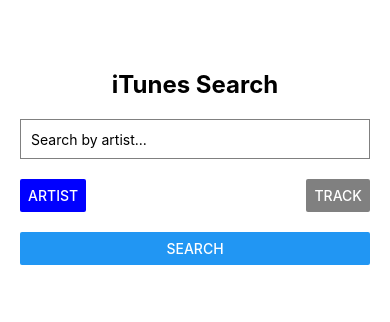
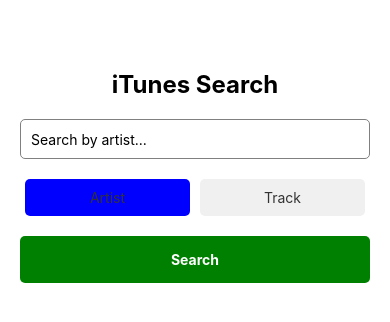
Before and after one commit to MargYre/ReactNative-itune, a React Native app in the folder ituneApp/: screen / in a window 390 px wide. Shown: the top 322 px of the page. Built offline with nearby package versions, Linux system fonts and the light colour scheme.

Commit message:
Move styles to separate StyleSheet file

```diff
--- a/ituneApp/App.js
+++ b/ituneApp/App.js
@@ -1,5 +1,6 @@
 import React, { useState } from 'react';
-import { View, TextInput, Button, StyleSheet, Text } from 'react-native';
+import { View, TextInput, StyleSheet, Text, TouchableOpacity } from 'react-native';
+import styles from './styles';
 
 const App = () => {
   const [searchTerm, setSearchTerm] = useState('');
@@ -17,47 +18,35 @@
       />
 
       <View style={styles.buttonGroup}>
-        <Button
-          title="Artist"
+        <TouchableOpacity
+          style={[
+            styles.button,
+            searchType === 'artist' && styles.buttonActive
+          ]}
           onPress={() => setSearchType('artist')}
-          color={searchType === 'artist' ? 'blue' : 'gray'}
-        />
-        <Button
-          title="Track"
+        >
+          <Text style={styles.buttonText}>Artist</Text>
+        </TouchableOpacity>
+
+        <TouchableOpacity
+          style={[
+            styles.button,
+            searchType === 'track' && styles.buttonActive
+          ]}
           onPress={() => setSearchType('track')}
-          color={searchType === 'track' ? 'blue' : 'gray'}
-        />
+        >
+          <Text style={styles.buttonText}>Track</Text>
+        </TouchableOpacity>
       </View>
 
-      <Button title="Search" onPress={() => console.log('Search:', searchTerm, searchType)} />
+      <TouchableOpacity
+        style={styles.searchButton}
+        onPress={() => console.log('Search:', searchTerm, searchType)}
+      >
+        <Text style={styles.searchButtonText}>Search</Text>
+      </TouchableOpacity>
     </View>
   );
 };
 
-const styles = StyleSheet.create({
-  container: {
-    flex: 1,
-    padding: 20,
-    marginTop: 50,
-  },
-  title: {
-    fontSize: 24,
-    fontWeight: 'bold',
-    marginBottom: 20,
-    textAlign: 'center',
-  },
-  input: {
-    height: 40,
-    borderColor: 'gray',
-    borderWidth: 1,
-    marginBottom: 20,
-    paddingHorizontal: 10,
-  },
-  buttonGroup: {
-    flexDirection: 'row',
-    justifyContent: 'space-between',
-    marginBottom: 20,
-  },
-});
-
 export default App;
--- /dev/null
+++ b/ituneApp/styles.js
@@ -0,0 +1,55 @@
+import { StyleSheet } from 'react-native';
+
+export default StyleSheet.create({
+  container: {
+    flex: 1,
+    padding: 20,
+    marginTop: 50,
+  },
+  title: {
+    fontSize: 24,
+    fontWeight: 'bold',
+    marginBottom: 20,
+    textAlign: 'center',
+  },
+  input: {
+    height: 40,
+    borderColor: 'gray',
+    borderWidth: 1,
+    marginBottom: 20,
+    paddingHorizontal: 10,
+    borderRadius: 5,
+  },
+  buttonGroup: {
+    flexDirection: 'row',
+    justifyContent: 'space-between',
+    marginBottom: 20,
+  },
+  button: {
+    backgroundColor: '#f0f0f0',
+    padding: 10,
+    borderRadius: 5,
+    flex: 1,
+    marginHorizontal: 5,
+    alignItems: 'center',
+  },
+  buttonActive: {
+    backgroundColor: 'blue',
+  },
+  buttonText: {
+    color: '#333',
+  },
+  buttonActiveText: {
+    color: 'white',
+  },
+  searchButton: {
+    backgroundColor: 'green',
+    padding: 15,
+    borderRadius: 5,
+    alignItems: 'center',
+  },
+  searchButtonText: {
+    color: 'white',
+    fontWeight: 'bold',
+  },
+});
```
